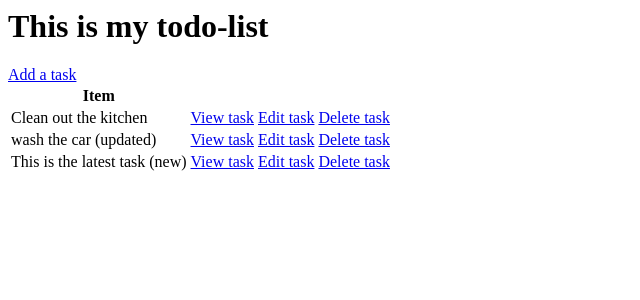
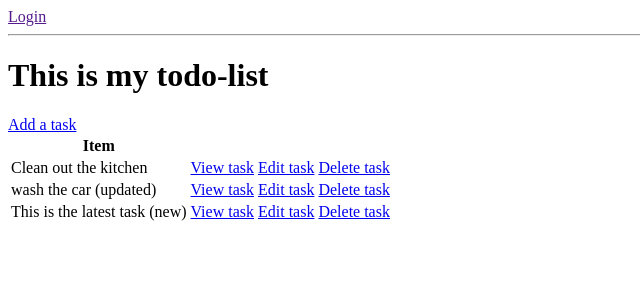
Before and after one commit to markohautala/django-auth-crud-app, a Django app: page / in a window 1280 px wide. Shown: the top 300 px of the page, without its empty margins (0-640 px from the left). Run offline with Django 4.2, Linux system fonts and the light colour scheme; data comes from the database, SQL or seed files in the repository; both versions use the stored data as it was after the commit.

Commit message:
Add login-functionality

```diff
--- /dev/null
+++ b/todo_app/base/templates/base/login.html
@@ -0,0 +1,6 @@
+<h1> Login in here</h1>
+
+<form method="POST">
+    {% csrf_token %} <!-- This is a security feature to prevent Cross Site Request Forgery (CSRF) attacks -->
+    {{ form.as_p }} <!-- This is a Django template tag that renders the form fields as paragraphs -->
+    <input value="Login" type="submit"></input>
--- a/todo_app/base/templates/base/task_list.html
+++ b/todo_app/base/templates/base/task_list.html
@@ -1,3 +1,12 @@
+{% if request.user.is_authenticated %}
+    {{request.user}}
+    <a href="">Logout</a>
+{% else %}
+    <a href="">Login</a>
+{% endif %}
+
+<hr>
+
 <h1> This is my todo-list</h1>
 <a href="{% url 'create-task' %}">Add a task</a>
 
--- a/todo_app/base/urls.py
+++ b/todo_app/base/urls.py
@@ -1,8 +1,9 @@
 from django.urls import path
-from .views import TaskList, TaskDetail, CreateTask, UpdateTask, DeleteTask
+from .views import TaskList, TaskDetail, CreateTask, UpdateTask, DeleteTask, EnhancedLoginView
 
 # These are the URLs that will be used to access the views
 urlpatterns = [
+    path('login/', EnhancedLoginView.as_view(), name='login'),
     path('', TaskList.as_view(), name='tasks'),
     path('task/<int:pk>/', TaskDetail.as_view(), name='task'),
     path('create-task/', CreateTask.as_view(), name='create-task'),
--- a/todo_app/base/views.py
+++ b/todo_app/base/views.py
@@ -3,7 +3,20 @@ from django.views.generic.list import ListView
 from django.views.generic.detail import DetailView
 from django.views.generic.edit import CreateView, UpdateView, DeleteView
 from django.urls import reverse_lazy
+
+from django.contrib.auth.views import LoginView
+
 from .models import Task
+
+# LoginView in top because it is a gatekeeper for users to access the app
+class EnhancedLoginView(LoginView):
+    template_name = 'base/login.html'
+    fields = '__all__'
+    redirect_authenticated_user = True # Redirects user to tasks page if already logged in
+
+    def get_success_url(self):
+        return reverse_lazy('tasks') # Redirects user to tasks page after successful login
+
 
 # Create your views here.
 class TaskList(ListView):
```
Also changed, not shown: README.md, todo_app/db.sqlite3.
